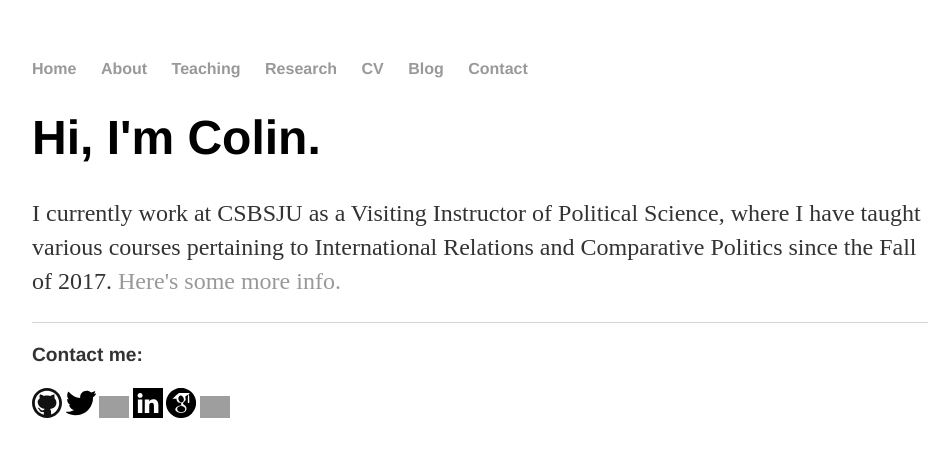
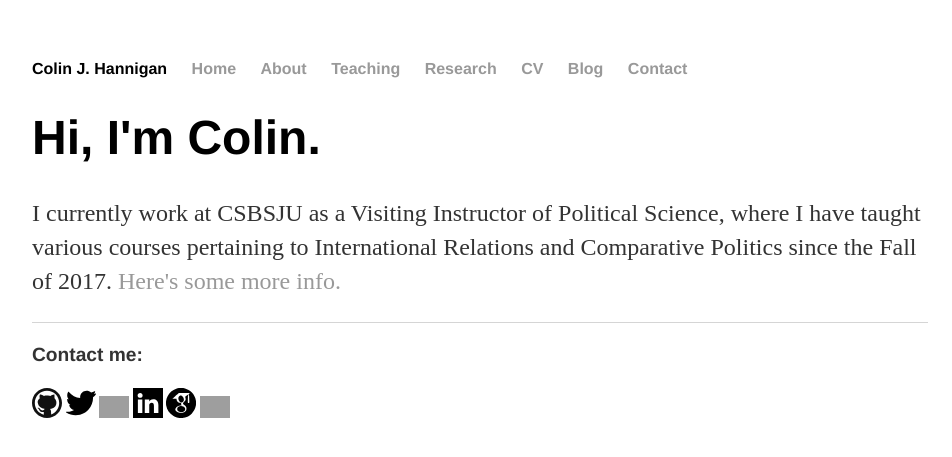
Before and after one commit to colinhannigan/colinhannigan.github.io, a Jekyll site: the page built from index.html, in a window 1280 px wide. Shown: the top 457 px of the page, without its empty margins (160-1112 px from the left). Built offline with Jekyll 4.4.1, drawn with Linux system fonts in a browser that asks for light colours.

Commit message:
Update default.html

```diff
--- a/_layouts/default.html
+++ b/_layouts/default.html
@@ -16,7 +16,8 @@
 	<body>
 		<nav>
     		<ul>
-        		<li><a href="/">Home</a></li>
+			<li>Colin J. Hannigan</li>
+			<li><a href="/">Home</a></li>
 	        	<li><a href="/about">About</a></li>
 	        	<li><a href="/teaching">Teaching</a></li>
 	        	<li><a href="/research">Research</a></li>
```
